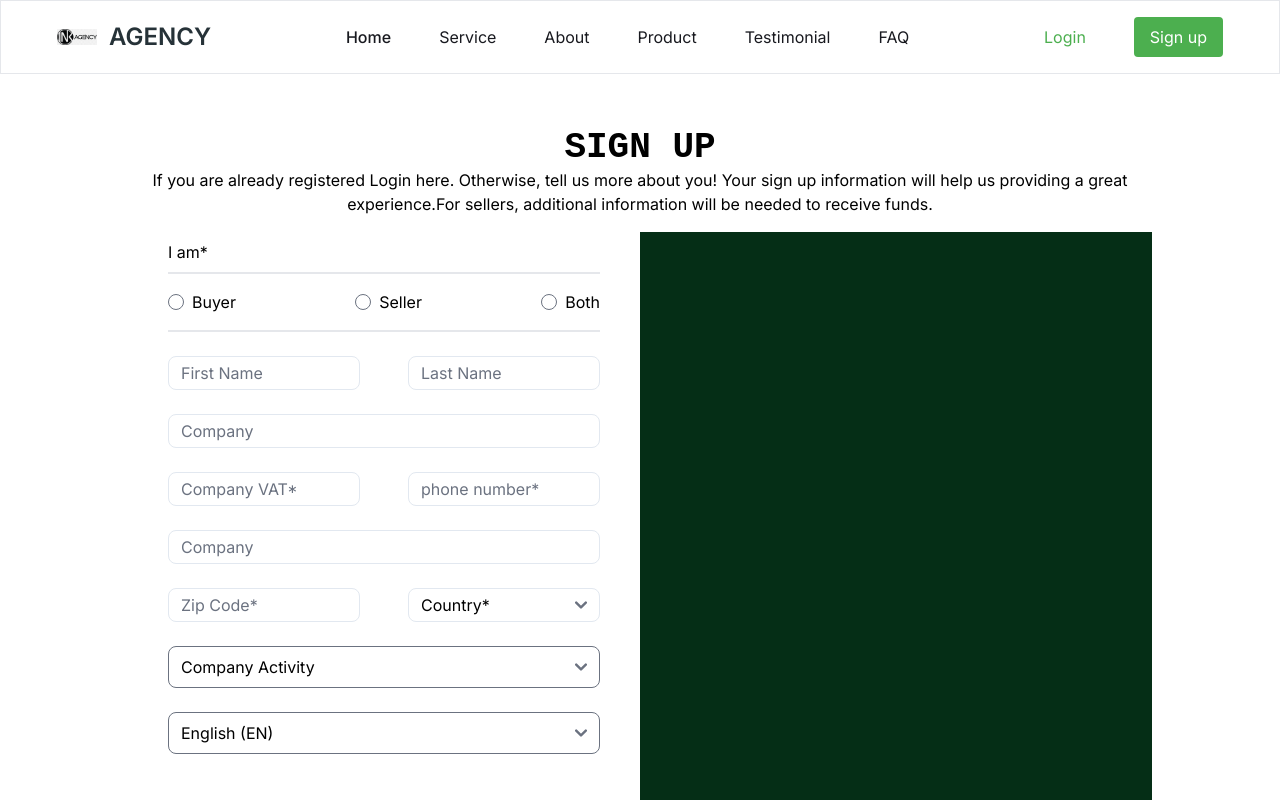
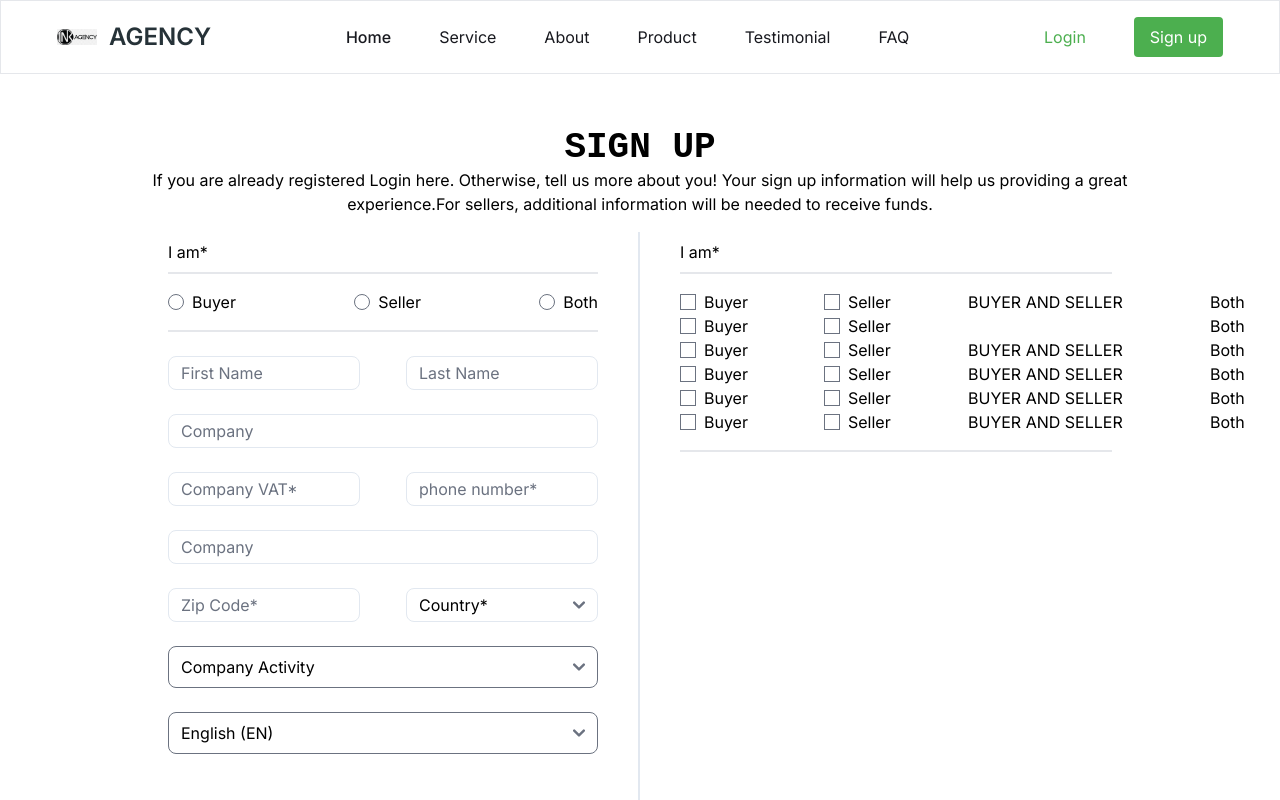
Before and after one commit to JacScript/B-agency-main, a React (Vite) app: page / in a window 1280 px wide. Shown: the top 800 px of the page. Built offline with nearby package versions, Linux system fonts and the light colour scheme; a web font is replaced by a local one.

Commit message:
minor changes

```diff
--- a/src/components/Register.jsx
+++ b/src/components/Register.jsx
@@ -17,7 +17,7 @@ const Register = () => {
         </div>
 
         <form className="w-full h-full flex">
-          <div className="w-1/2 h-full">
+          <div className="w-1/2 h-full border-r-2 border-slate-200">
             <div className="bg-white w-full px-10 ">
               <div>
                 <p className="my-2">I am*</p>
@@ -414,7 +414,214 @@ const Register = () => {
 
           </div>
 
-          <div className="w-1/2 h-full bg-green-950"></div>
+          <div className="w-1/2 h-full">
+          <div className="bg-white w-full px-10 ">
+              <div>
+                <p className="my-2">I am*</p>
+              </div>
+              <div className="grid grid-cols-3 justify-between border-y-2 divide-slate-200 py-4">
+                <div className="flex items-center">
+                  <input
+                    className="mr-2"
+                    type="checkbox"
+                    id="Buyer"
+                    name="reason"
+                    value="BUYER"
+                  />
+                  <label for="html">Buyer</label>
+                </div>
+
+                <div className="flex items-center">
+                  <input
+                    className="mr-2"
+                    type="checkbox"
+                    id="seller"
+                    name="reason"
+                    value="SELLER"
+                  />
+                  <label for="html">Seller</label>
+                </div>
+
+                <div className="flex items-center">
+                  <input
+                    className="mr-2"
+                    type="chechbox"
+                    id="both"
+                    name="reason"
+                    value="BUYER AND SELLER"
+                  />
+                  <label for="html">Both</label>
+                </div>
+
+                <div className="flex items-center">
+                  <input
+                    className="mr-2"
+                    type="checkbox"
+                    id="Buyer"
+                    name="reason"
+                    value="BUYER"
+                  />
+                  <label for="html">Buyer</label>
+                </div>
+
+                <div className="flex items-center">
+                  <input
+                    className="mr-2"
+                    type="checkbox"
+                    id="seller"
+                    name="reason"
+                    value="SELLER"
+                  />
+                  <label for="html">Seller</label>
+                </div>
+
+                <div className="flex items-center">
+                  <input
+                    className="mr-2"
+                    type="chechbox"
+                    id="both"
+                    name="reason"
+                    value=""
+                  />
+                  <label for="html">Both</label>
+                </div>
+
+                <div className="flex items-center">
+                  <input
+                    className="mr-2"
+                    type="checkbox"
+                    id="Buyer"
+                    name="reason"
+                    value="BUYER"
+                  />
+                  <label for="html">Buyer</label>
+                </div>
+
+                <div className="flex items-center">
+                  <input
+                    className="mr-2"
+                    type="checkbox"
+                    id="seller"
+                    name="reason"
+                    value="SELLER"
+                  />
+                  <label for="html">Seller</label>
+                </div>
+
+                <div className="flex items-center">
+                  <input
+                    className="mr-2"
+                    type="chechbox"
+                    id="both"
+                    name="reason"
+                    value="BUYER AND SELLER"
+                  />
+                  <label for="html">Both</label>
+                </div>
+
+                <div className="flex items-center">
+                  <input
+                    className="mr-2"
+                    type="checkbox"
+                    id="Buyer"
+                    name="reason"
+                    value="BUYER"
+                  />
+                  <label for="html">Buyer</label>
+                </div>
+
+                <div className="flex items-center">
+                  <input
+                    className="mr-2"
+                    type="checkbox"
+                    id="seller"
+                    name="reason"
+                    value="SELLER"
+                  />
+                  <label for="html">Seller</label>
+                </div>
+
+                <div className="flex items-center">
+                  <input
+                    className="mr-2"
+                    type="chechbox"
+                    id="both"
+                    name="reason"
+                    value="BUYER AND SELLER"
+                  />
+                  <label for="html">Both</label>
+                </div>
+
+                <div className="flex items-center">
+                  <input
+                    className="mr-2"
+                    type="checkbox"
+                    id="Buyer"
+                    name="reason"
+                    value="BUYER"
+                  />
+                  <label for="html">Buyer</label>
+                </div>
+
+                <div className="flex items-center">
+                  <input
+                    className="mr-2"
+                    type="checkbox"
+                    id="seller"
+                    name="reason"
+                    value="SELLER"
+                  />
+                  <label for="html">Seller</label>
+                </div>
+
+                <div className="flex items-center">
+                  <input
+                    className="mr-2"
+                    type="chechbox"
+                    id="both"
+                    name="reason"
+                    value="BUYER AND SELLER"
+                  />
+                  <label for="html">Both</label>
+                </div>
+
+                <div className="flex items-center">
+                  <input
+                    className="mr-2"
+                    type="checkbox"
+                    id="Buyer"
+                    name="reason"
+                    value="BUYER"
+                  />
+                  <label for="html">Buyer</label>
+                </div>
+
+                <div className="flex items-center">
+                  <input
+                    className="mr-2"
+                    type="checkbox"
+                    id="seller"
+                    name="reason"
+                    value="SELLER"
+                  />
+                  <label for="html">Seller</label>
+                </div>
+
+                <div className="flex items-center">
+                  <input
+                    className="mr-2"
+                    type="chechbox"
+                    id="both"
+                    name="reason"
+                    value="BUYER AND SELLER"
+                  />
+                  <label for="html">Both</label>
+                </div>
+
+
+              </div>
+            </div>
+          </div>
         </form>
       </div>
     </div>
```
